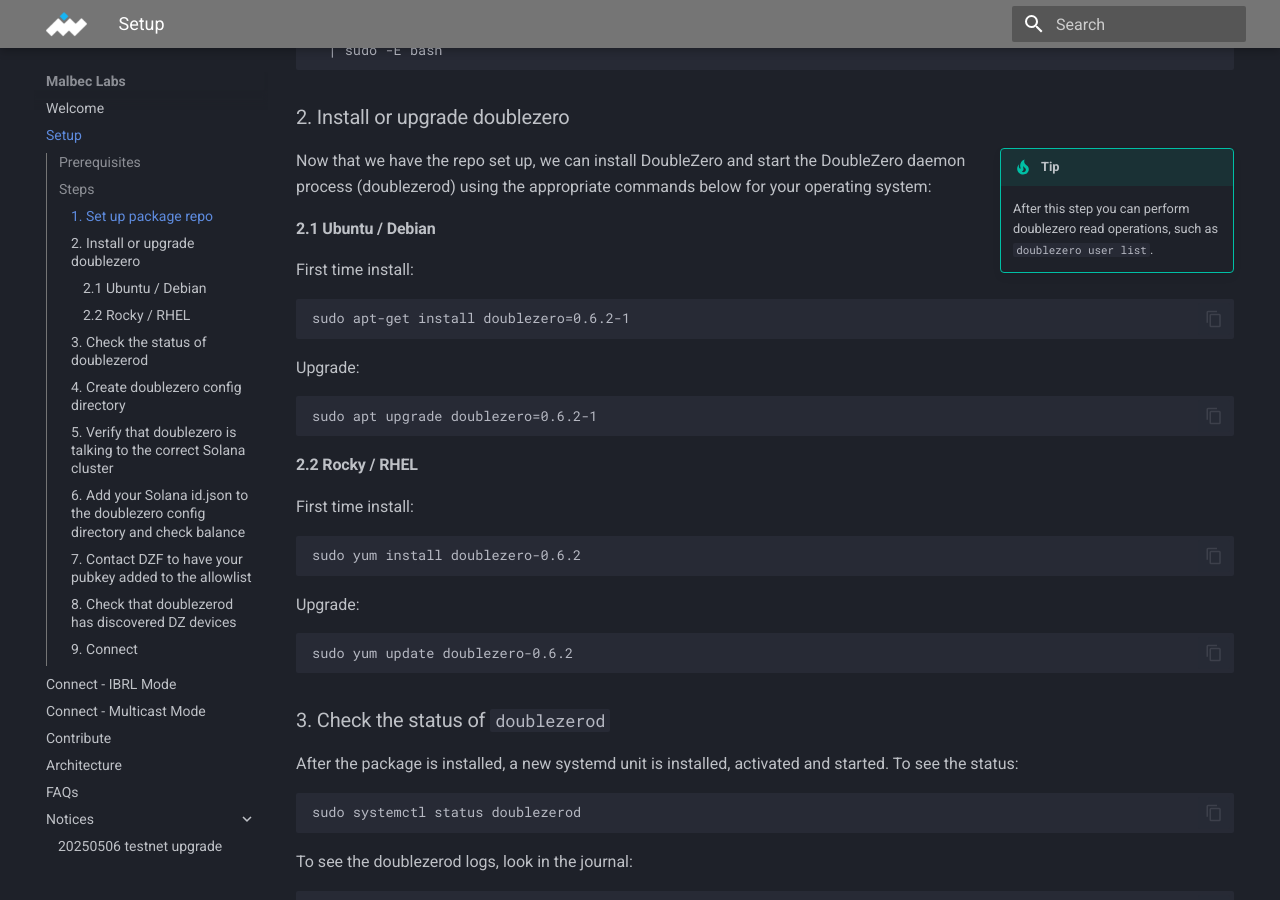
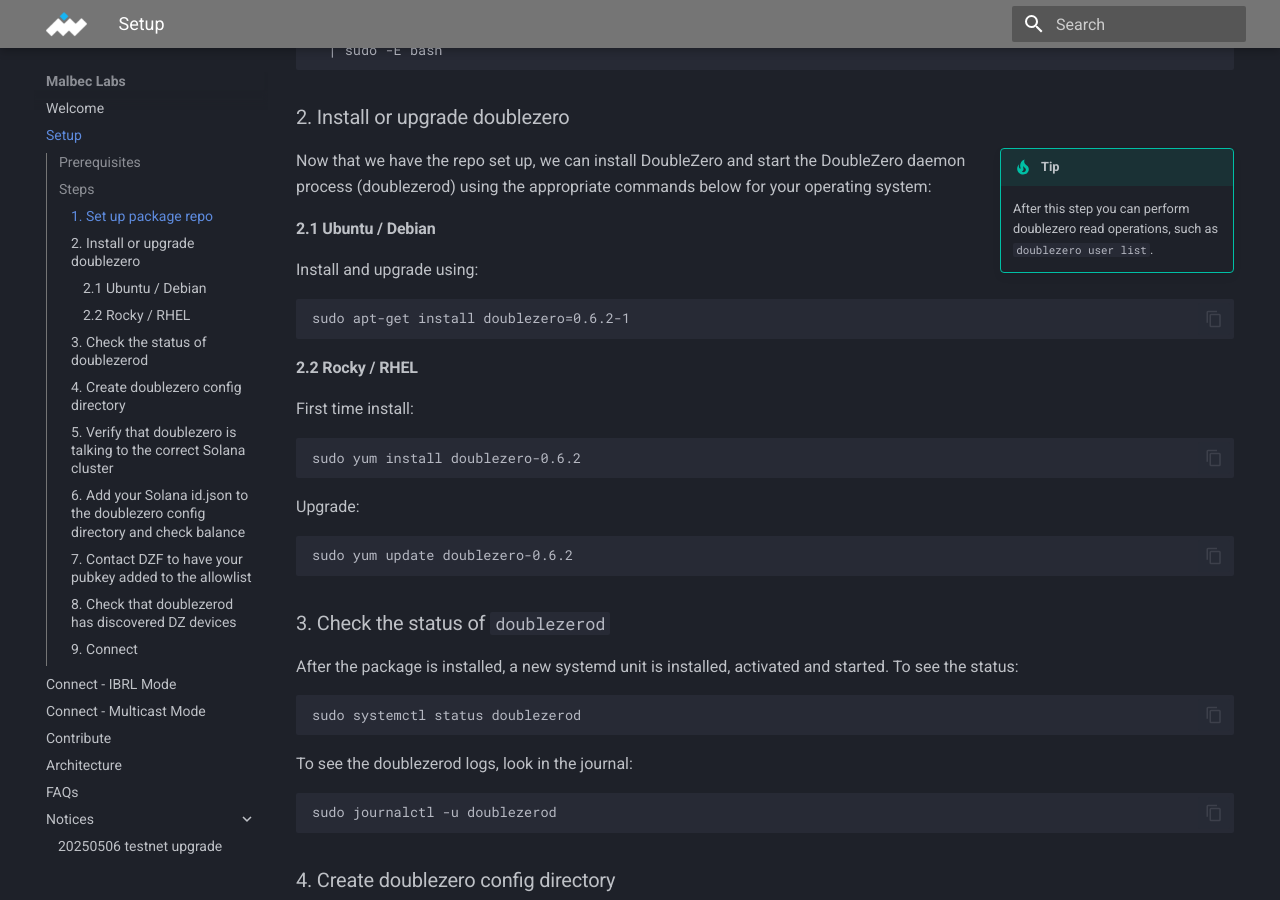
Before and after one commit to malbeclabs/docs, an MkDocs documentation site: the page built from docs/setup.md, in a window 1280 px wide and 900 px high, scrolled down 1026 px. Built offline with MkDocs 1.6.1 and Material for MkDocs 9.7.7, drawn with Linux system fonts in a browser that asks for light colours.

Commit message:
Updated apt-get instructions for upgrade

````diff
--- a/docs/setup.md
+++ b/docs/setup.md
@@ -89,14 +89,9 @@
 
 #### 2.1 Ubuntu / Debian
 
-First time install:
+Install and upgrade using:
 ```
 sudo apt-get install doublezero=0.6.2-1
-```
-
-Upgrade:
-```
-sudo apt upgrade doublezero=0.6.2-1
 ```
 
 #### 2.2 Rocky / RHEL
````
